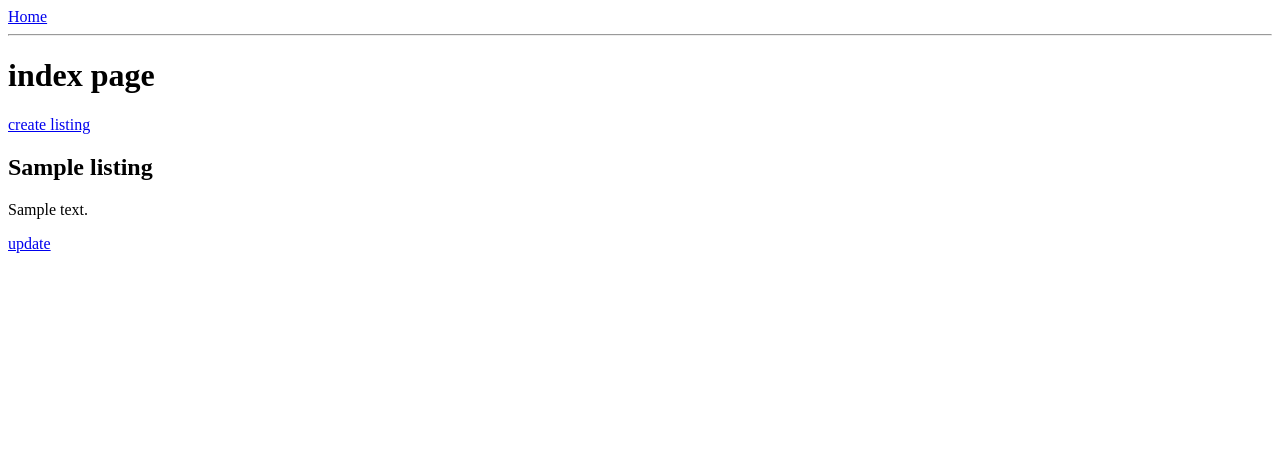
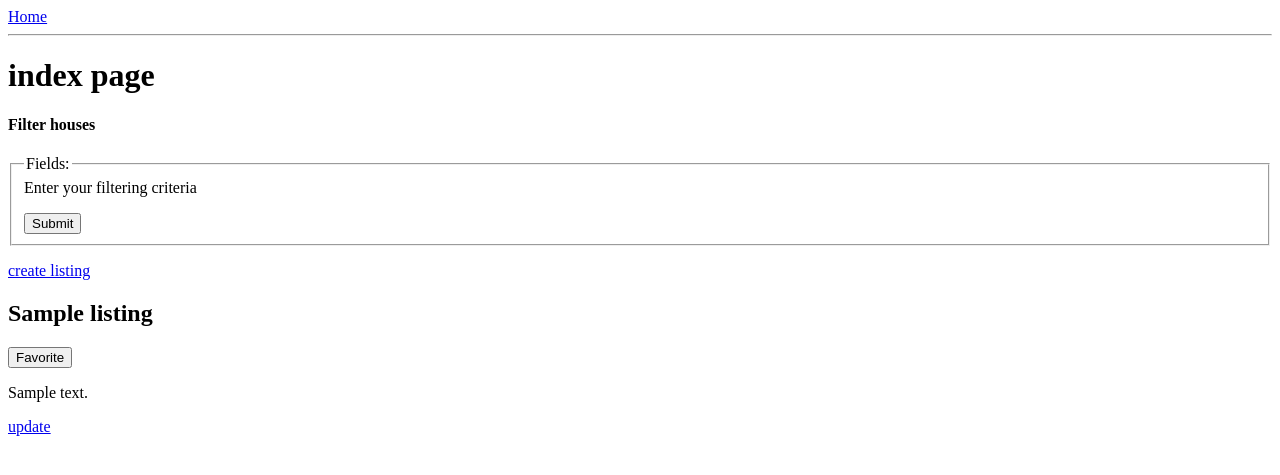
Before and after one commit to WSU-4110/HousingHelper, a Django app: template housinghelper/listings/templates/listings/index.html in a window 1280 px wide. Shown: the top 475 px of the page. Run offline with Django 4.2, Linux system fonts and the light colour scheme; tables that the repository leaves empty hold one stand-in row (values such as "Sample post"); the template is opened without the code that fills it: values that come from a table or form of the project are taken from there, most other values are stand-ins (such as "Sample title", 1, 10 or a date in 2020).

Commit message:
Filter House listings with fav option

```diff
--- a/housinghelper/housinghelper/settings.py
+++ b/housinghelper/housinghelper/settings.py
@@ -38,6 +38,7 @@ INSTALLED_APPS = [
     'django.contrib.messages',
     'django.contrib.staticfiles',
     'listings.apps.ListingsConfig',
+    'django_filters'
 ]
 
 MIDDLEWARE = [
--- a/housinghelper/listings/templates/listings/index.html
+++ b/housinghelper/listings/templates/listings/index.html
@@ -3,13 +3,32 @@
 {% block content %}
 <h1> index page</h1>
 
+<h4>Filter houses</h4>
+
+<form method="get">
+  <fieldset>
+    <legend>Fields:</legend>
+    <label for="fname">Enter your filtering criteria</label><br>
+    <p></p>
+    <!--Filtering List -->
+    {{ listing_filter.form }}
+</div>
+
+    <input type="submit" value="Submit">
+  </fieldset>
+</form>
+<p></p>
 <a href="{% url 'createlisting' %}">create listing</a>
 
+{% for listings in listing_filter.qs %}
 
-
-{% for listings in listings %}
-
+<!--Favorites button -->
+<form action="" method = "post">
+  {% csrf_token %}
+  <!--House listings -->
 <h2>{{ listings.title }}</h2>
+<input type = "submit" value = "Favorite" >
+</form>
 <p>{{ listings.description }}</p>
 <a href="{% url 'updatelisting' listings.pk %}">update</a>
 
--- a/housinghelper/listings/urls.py
+++ b/housinghelper/listings/urls.py
@@ -7,4 +7,5 @@ urlpatterns = [
     path('listing/<int:pk>/', views.listing, name='listing'),
     path('createlisting/', views.createlisting, name='createlisting'),
     path('updatelisting<int:pk>/', views.updatelisting, name='updatelisting'),
+    path('favorite<int:pk>/', views.favorite, name='favorite')
 ]
```
Also changed, not shown: housinghelper/listings/views.py (+12 -1 lines).
